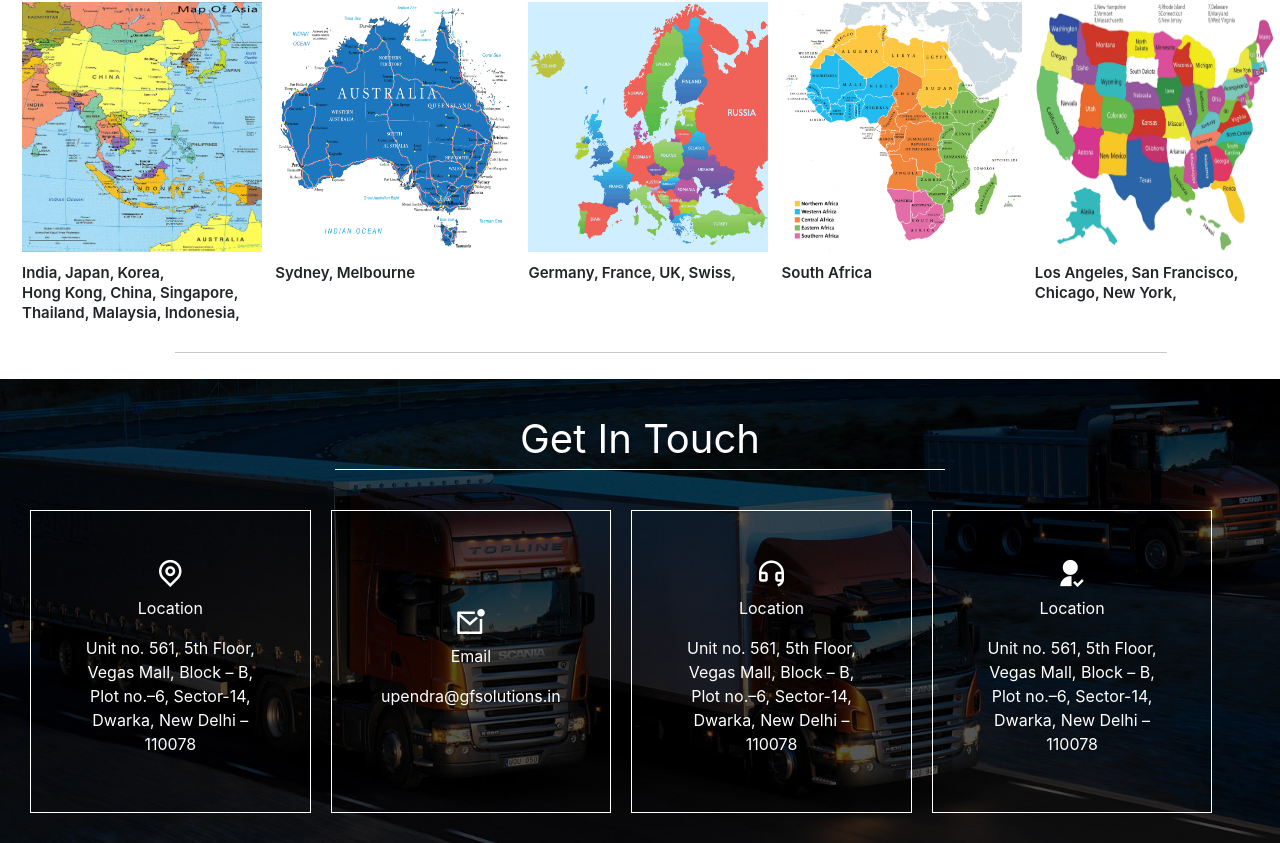
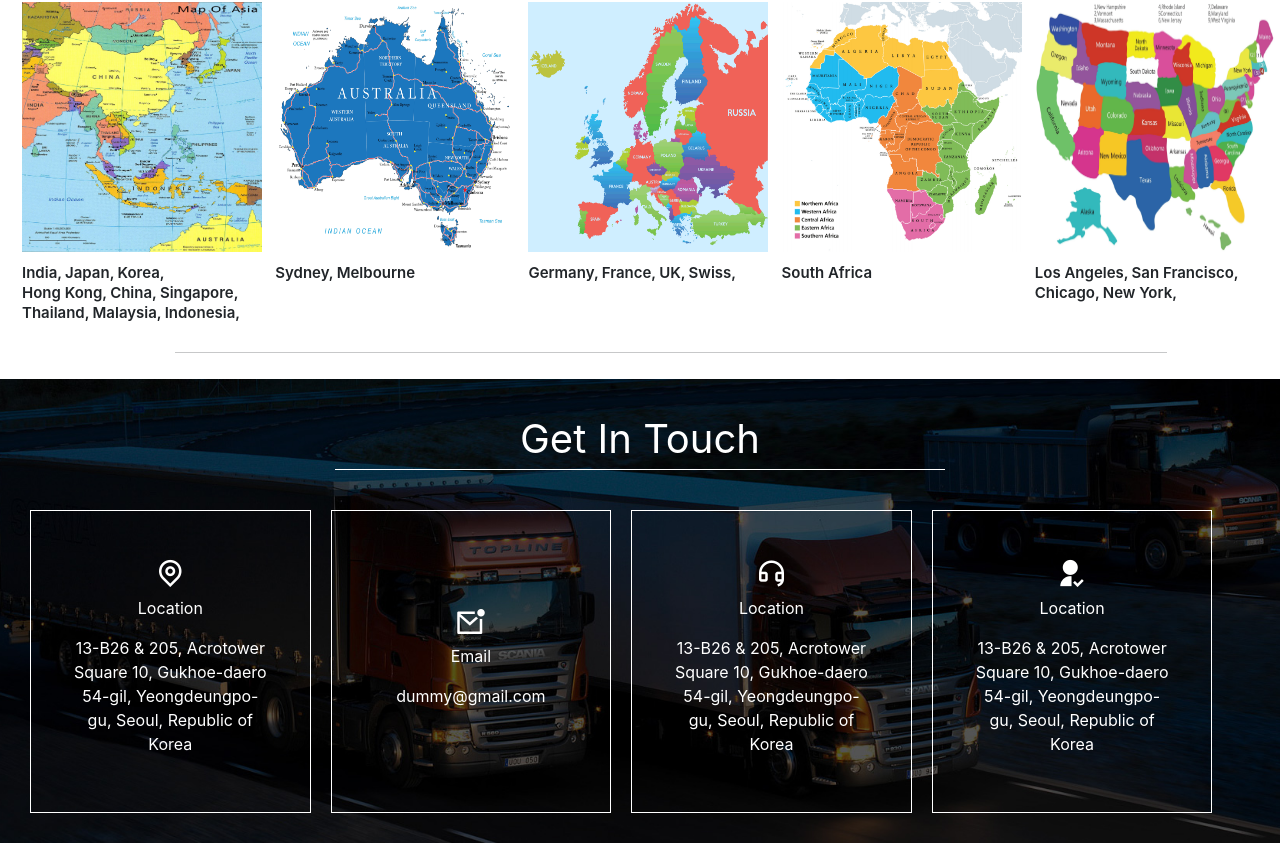
Before and after one commit to Mannumishra/tci, a React (Create React App) app: page / in a window 1280 px wide. Shown: the part 2595-3438 px from the top of the page. Built offline with nearby package versions, Linux system fonts and the light colour scheme.

Commit message:
add change

```diff
--- a/src/Components/About/About.css
+++ b/src/Components/About/About.css
@@ -13,9 +13,7 @@
     text-align: justify;
 }
 /* About section start */
-.mainsection {
-    margin-top: 80px;
-}
+
 
 .homeaboutmain {
     display: flex;
--- a/src/Components/Footer/Footer.jsx
+++ b/src/Components/Footer/Footer.jsx
@@ -14,31 +14,31 @@ const Footer = () => {
             <div className="footerboxfirst">
               <i class="ri-map-pin-line"></i>
               <p>Location</p>
-              <p className='footertext'>Unit no. 561, 5th Floor,
-                Vegas Mall, Block – B,
-                Plot no.–6, Sector-14,
-                Dwarka, New Delhi – 110078</p>
+              <p className='footertext'>
+                13-B26 & 205, Acrotower Square 10, Gukhoe-daero 54-gil,
+                Yeongdeungpo-gu, Seoul, Republic of Korea
+              </p>
             </div>
             <div className="footerboxfirst">
               <i class="ri-mail-unread-line"></i>
               <p>Email</p>
-              <p className='footertext'>upendra@gfsolutions.in</p>
+              <p className='footertext'>dummy@gmail.com</p>
             </div>
             <div className="footerboxfirst">
               <i class="ri-customer-service-line"></i>
               <p>Location</p>
-              <p className='footertext'>Unit no. 561, 5th Floor,
-                Vegas Mall, Block – B,
-                Plot no.–6, Sector-14,
-                Dwarka, New Delhi – 110078</p>
+              <p className='footertext'>
+                13-B26 & 205, Acrotower Square 10, Gukhoe-daero 54-gil,
+                Yeongdeungpo-gu, Seoul, Republic of Korea
+              </p>
             </div>
             <div className="footerboxfirst">
               <i class="ri-user-follow-fill"></i>
               <p>Location</p>
-              <p className='footertext'>Unit no. 561, 5th Floor,
-                Vegas Mall, Block – B,
-                Plot no.–6, Sector-14,
-                Dwarka, New Delhi – 110078</p>
+              <p className='footertext'>
+                13-B26 & 205, Acrotower Square 10, Gukhoe-daero 54-gil,
+                Yeongdeungpo-gu, Seoul, Republic of Korea
+              </p>
             </div>
           </div>
         </div>
--- a/src/Components/Home/Home.css
+++ b/src/Components/Home/Home.css
@@ -1,3 +1,6 @@
+.mainsection {
+    margin-top: 80px;
+}
 .besthomesecond {
     background-color: #041F56;
 }
@@ -153,6 +156,9 @@
         justify-content: center;
         align-items: center;
     }
+    .mainsection {
+        margin-top: 0px;
+    }
 }
 
 @media (max-width:768px){
```
